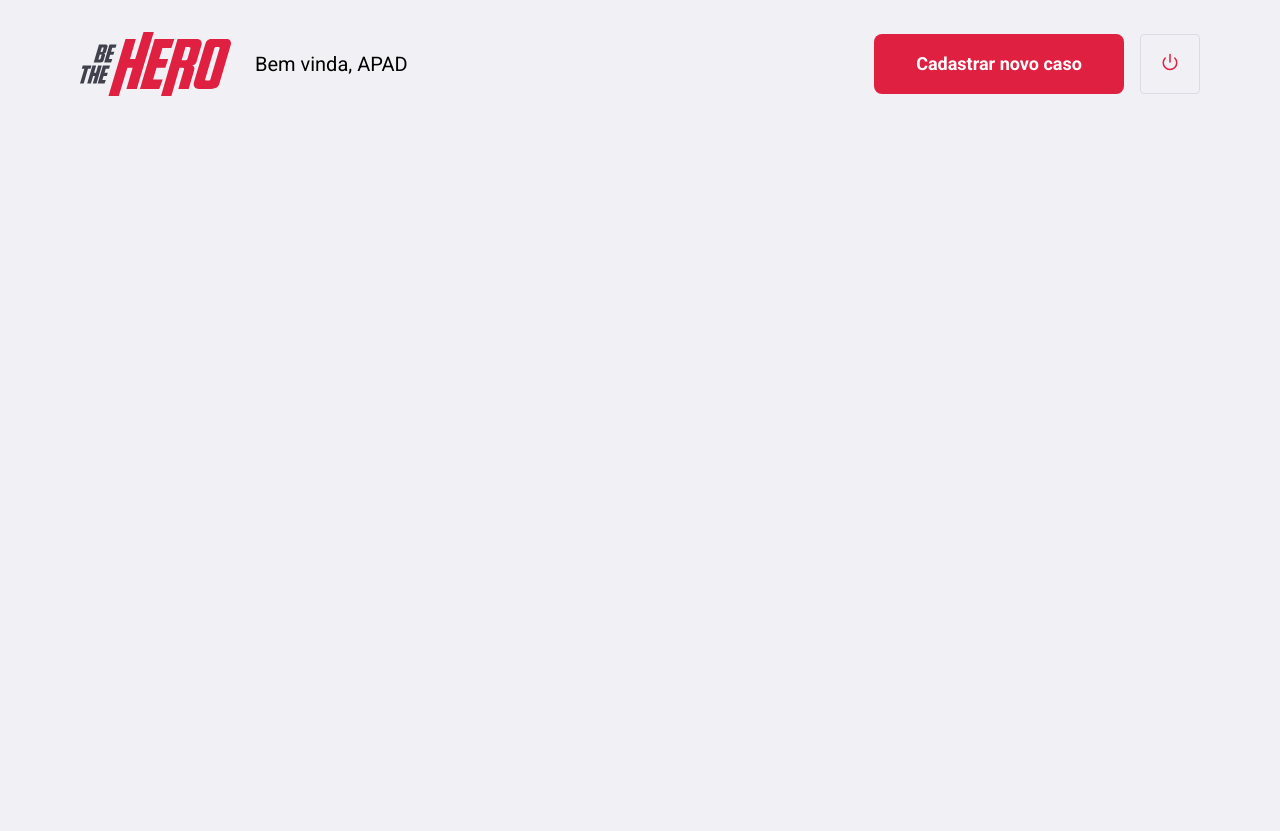
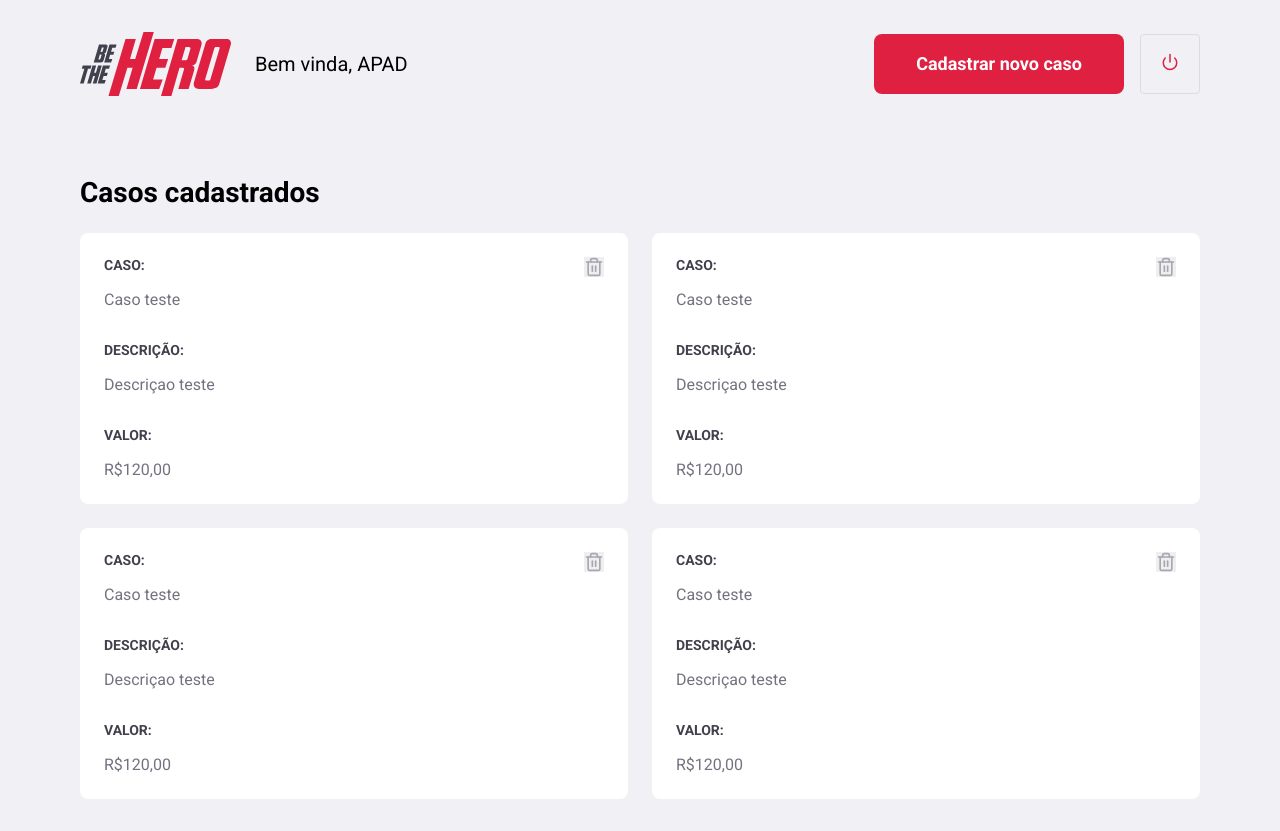
Before and after one commit to WilsonNet/bethehero-front, a React (Create React App) app: page /profile in a window 1280 px wide. Before the commit the page ends 800 px from the top, so only its background shows below. Built offline with nearby package versions, Linux system fonts and the light colour scheme.

Commit message:
Estilizado os casos cadastrados

```diff
--- a/src/pages/Profile/index.js
+++ b/src/pages/Profile/index.js
@@ -1,7 +1,7 @@
 import React from 'react';
 import logoImg from '../../assets/logo.svg';
 import { Link } from 'react-router-dom';
-import { FiPower } from 'react-icons/fi';
+import { FiPower, FiTrash2 } from 'react-icons/fi';
 import './styles.css';
 
 const Profile = () => {
@@ -17,6 +17,59 @@ const Profile = () => {
           <FiPower size={18} color="#E02041" />
         </button>
       </header>
+
+      <h1>Casos cadastrados</h1>
+
+      <ul>
+        <li>
+          <strong>CASO:</strong>
+          <p>Caso teste</p>
+          <strong>DESCRIÇÃO:</strong>
+          <p>Descriçao teste</p>
+          <strong>VALOR:</strong>
+          <p>R$120,00</p>
+
+          <button>
+            <FiTrash2 size={20} color="#a8a8b3" />
+          </button>
+        </li>
+        <li>
+          <strong>CASO:</strong>
+          <p>Caso teste</p>
+          <strong>DESCRIÇÃO:</strong>
+          <p>Descriçao teste</p>
+          <strong>VALOR:</strong>
+          <p>R$120,00</p>
+
+          <button>
+            <FiTrash2 size={20} color="#a8a8b3" />
+          </button>
+        </li>
+        <li>
+          <strong>CASO:</strong>
+          <p>Caso teste</p>
+          <strong>DESCRIÇÃO:</strong>
+          <p>Descriçao teste</p>
+          <strong>VALOR:</strong>
+          <p>R$120,00</p>
+
+          <button>
+            <FiTrash2 size={20} color="#a8a8b3" />
+          </button>
+        </li>
+        <li>
+          <strong>CASO:</strong>
+          <p>Caso teste</p>
+          <strong>DESCRIÇÃO:</strong>
+          <p>Descriçao teste</p>
+          <strong>VALOR:</strong>
+          <p>R$120,00</p>
+
+          <button>
+            <FiTrash2 size={20} color="#a8a8b3" />
+          </button>
+        </li>
+      </ul>
     </div>
   );
 };
--- a/src/pages/Profile/styles.css
+++ b/src/pages/Profile/styles.css
@@ -38,3 +38,52 @@
 .profile-container header button:hover {
   border-color: #999;
 }
+
+.profile-container h1 {
+  margin-top: 80px;
+  margin-bottom: 24px;
+}
+
+.profile-container ul {
+  display: grid;
+  grid-template-columns: 1fr 1fr;
+  grid-gap: 24px;
+  list-style: none;
+}
+
+.profile-container ul li {
+  background: #fff;
+  padding: 24px;
+  border-radius: 8px;
+  position: relative;
+}
+
+.profile-container ul li button {
+  position: absolute;
+  right: 24px;
+  top: 24px;
+  border: 0;
+  display: flex;
+  align-items: center;
+  justify-content: center;
+}
+
+.profile-container ul li button:hover {
+  opacity: 0.8;
+}
+
+.profile-container ul li strong {
+  display: block;
+  margin-bottom: 16px;
+  color: #41414d;
+}
+
+.profile-container ul li p + strong {
+  margin-top: 32px;
+}
+
+.profile-container ul li p {
+  color: #737380;
+  line-height: 21px;
+  font-size: 16px;
+}
```
